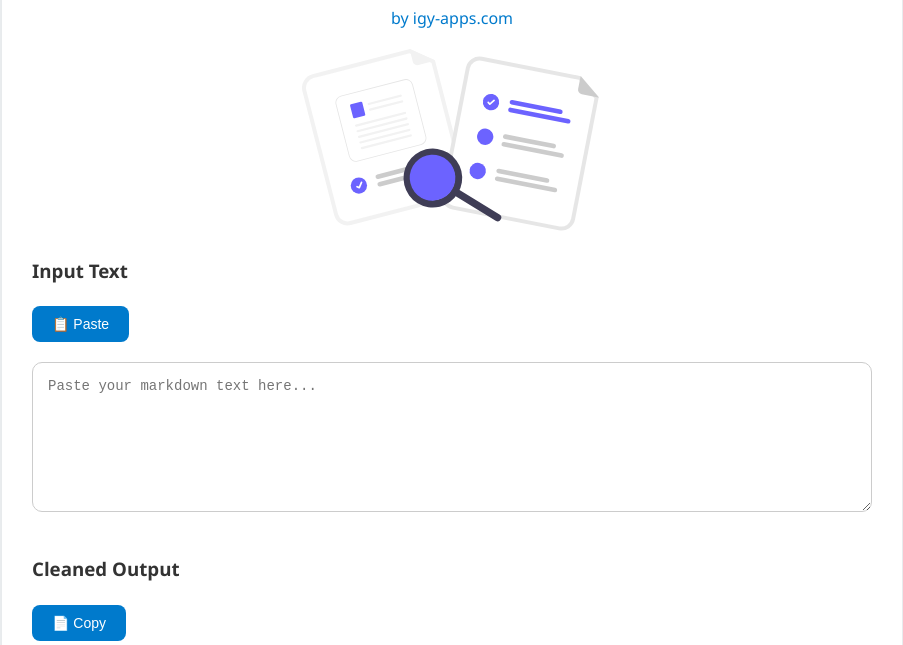
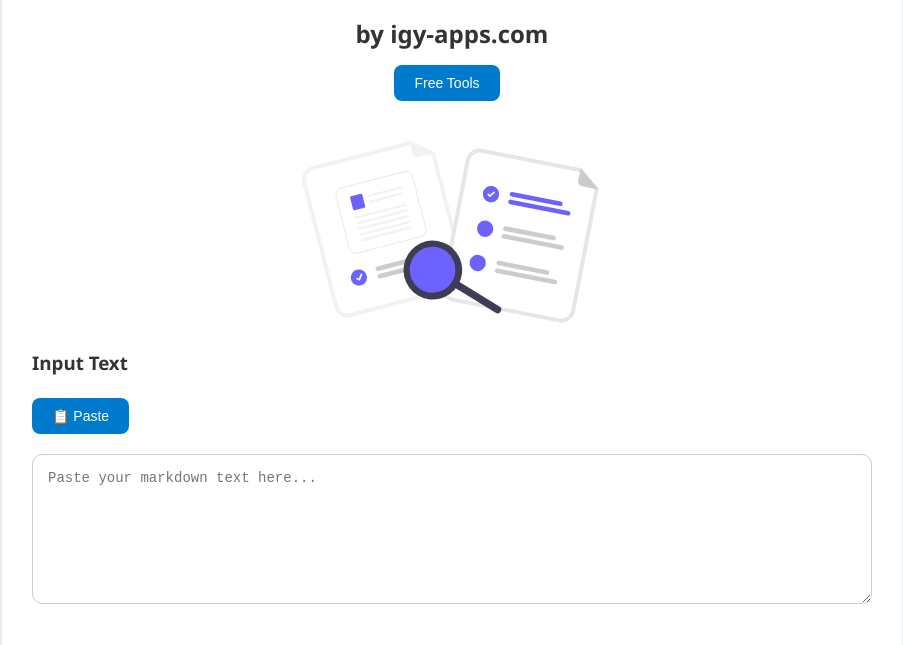
Before and after one commit to islammohy/markdown-emoji-cleaner, a plain HTML site: page index.html in a window 1280 px wide. Shown: the part 117-762 px from the top of the page, without its empty margins (188-1091 px from the left). Drawn offline with Linux system fonts and the light colour scheme.

Commit message:
Update index.html

```diff
--- a/index.html
+++ b/index.html
@@ -34,6 +34,12 @@
     h1 {
       text-align: center;
       color: #007acc;
+      margin-bottom: 10px;
+    }
+
+     h2 {
+      text-align: center;
+
       margin-bottom: 10px;
     }
 
@@ -103,15 +109,21 @@
         height: 120px;
       }
     }
+
+
   </style>
 </head>
 <body>
 
   <div class="container">
     <h1>🧹 Markdown & Emoji Cleaner</h1>
-    <div class="author">
-      by <a href="https://igy-apps.com" target="_blank">igy-apps.com</a>
-    </div>
+    <h2>by igy-apps.com</h2>
+
+<div style="text-align: center; margin-bottom: 20px;">
+  <button onclick="window.open('https://igy-apps.com/free-tools', '_blank')">
+    Free Tools
+  </button>
+</div>
 
     <div class="illustration">
       <img src="images/undraw_file-search_cbur.svg" alt="Cleaner Illustration">
```
